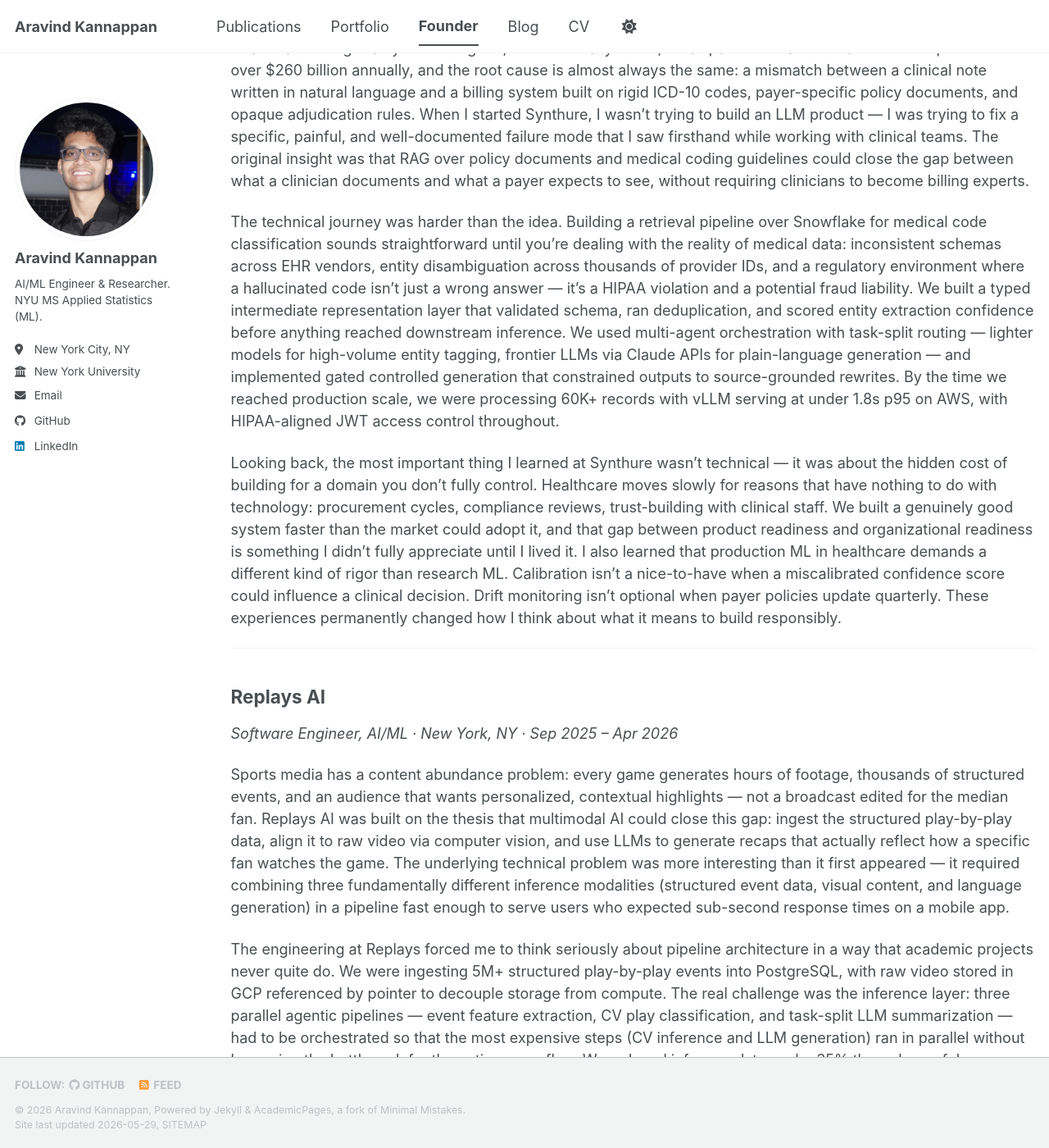
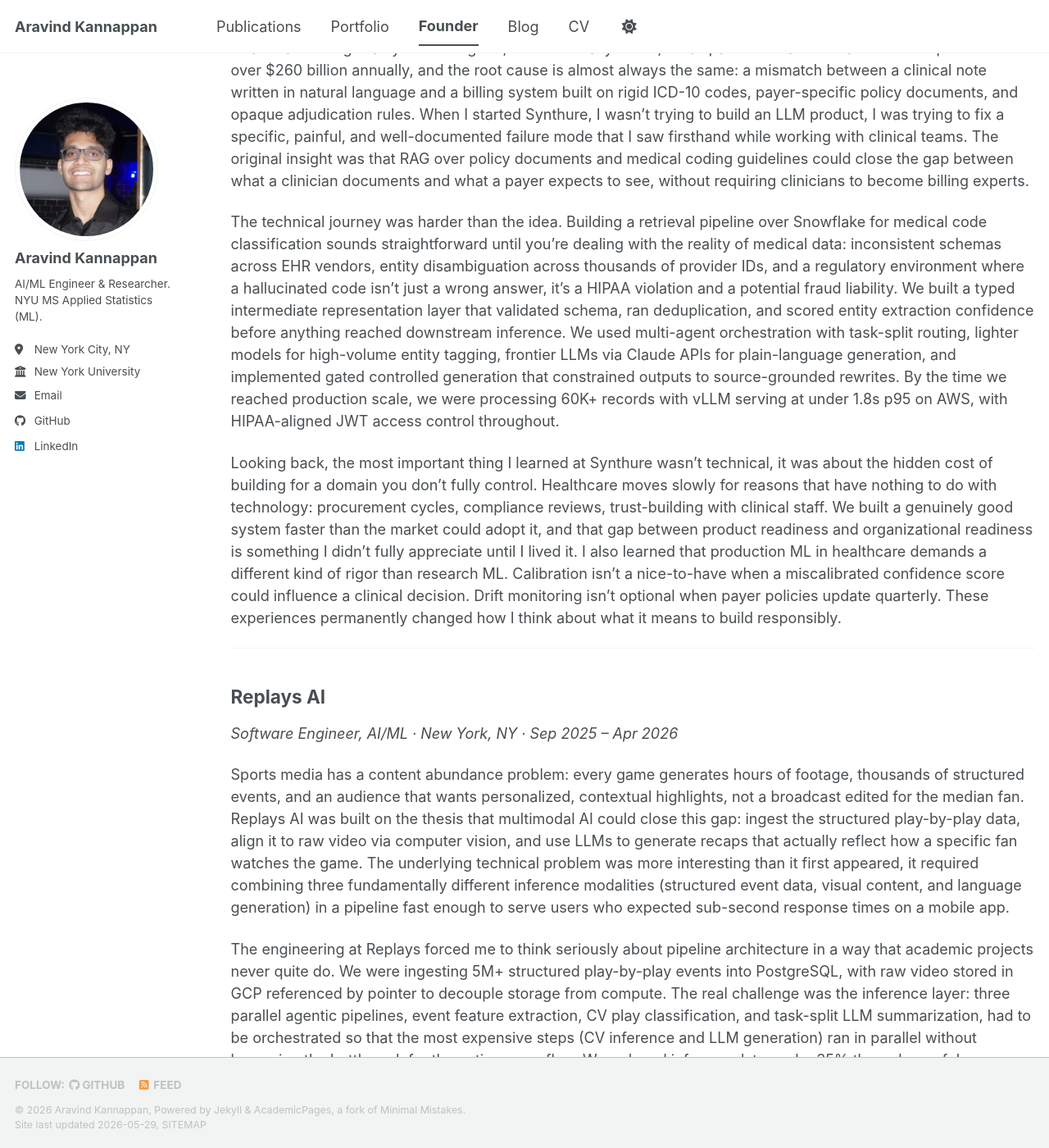
Before and after one commit to aravinds-kannappan/aravinds-kannappan.github.io, a Jekyll site: the page built from _pages/entrepreneurship.md, in a window 1280 px wide and 1400 px high, scrolled down 348 px. Shown: the whole window at 82% size. Built offline with Jekyll 4.4.1, drawn with Linux system fonts in a browser that asks for light colours; a script bundle is joined from its source files by our own code; library files that are not in the unit come from our copies; some of the changed text lies outside the part shown.

Commit message:
Remove em dashes from founder page

```diff
--- a/_pages/entrepreneurship.md
+++ b/_pages/entrepreneurship.md
@@ -7,26 +7,26 @@
 
 {% include base_path %}
 
-Building startups taught me things that no course or research role could — about tradeoffs under uncertainty, the cost of technical debt at the worst possible time, and what it actually means to own a system end-to-end. The two ventures below shaped how I think about ML engineering as much as any paper or theorem.
+Building startups taught me things that no course or research role could, about tradeoffs under uncertainty, the cost of technical debt at the worst possible time, and what it actually means to own a system end-to-end. The two ventures below shaped how I think about ML engineering as much as any paper or theorem.
 
 ---
 
 ## Synthure | Care Clarity AI
 *Founder & ML Engineer · New York, NY · Jul 2023 – Jul 2025*
 
-Healthcare billing is a system designed, unintentionally or not, to fail patients. Claim denials cost U.S. providers over $260 billion annually, and the root cause is almost always the same: a mismatch between a clinical note written in natural language and a billing system built on rigid ICD-10 codes, payer-specific policy documents, and opaque adjudication rules. When I started Synthure, I wasn't trying to build an LLM product — I was trying to fix a specific, painful, and well-documented failure mode that I saw firsthand while working with clinical teams. The original insight was that RAG over policy documents and medical coding guidelines could close the gap between what a clinician documents and what a payer expects to see, without requiring clinicians to become billing experts.
+Healthcare billing is a system designed, unintentionally or not, to fail patients. Claim denials cost U.S. providers over $260 billion annually, and the root cause is almost always the same: a mismatch between a clinical note written in natural language and a billing system built on rigid ICD-10 codes, payer-specific policy documents, and opaque adjudication rules. When I started Synthure, I wasn't trying to build an LLM product, I was trying to fix a specific, painful, and well-documented failure mode that I saw firsthand while working with clinical teams. The original insight was that RAG over policy documents and medical coding guidelines could close the gap between what a clinician documents and what a payer expects to see, without requiring clinicians to become billing experts.
 
-The technical journey was harder than the idea. Building a retrieval pipeline over Snowflake for medical code classification sounds straightforward until you're dealing with the reality of medical data: inconsistent schemas across EHR vendors, entity disambiguation across thousands of provider IDs, and a regulatory environment where a hallucinated code isn't just a wrong answer — it's a HIPAA violation and a potential fraud liability. We built a typed intermediate representation layer that validated schema, ran deduplication, and scored entity extraction confidence before anything reached downstream inference. We used multi-agent orchestration with task-split routing — lighter models for high-volume entity tagging, frontier LLMs via Claude APIs for plain-language generation — and implemented gated controlled generation that constrained outputs to source-grounded rewrites. By the time we reached production scale, we were processing 60K+ records with vLLM serving at under 1.8s p95 on AWS, with HIPAA-aligned JWT access control throughout.
+The technical journey was harder than the idea. Building a retrieval pipeline over Snowflake for medical code classification sounds straightforward until you're dealing with the reality of medical data: inconsistent schemas across EHR vendors, entity disambiguation across thousands of provider IDs, and a regulatory environment where a hallucinated code isn't just a wrong answer, it's a HIPAA violation and a potential fraud liability. We built a typed intermediate representation layer that validated schema, ran deduplication, and scored entity extraction confidence before anything reached downstream inference. We used multi-agent orchestration with task-split routing, lighter models for high-volume entity tagging, frontier LLMs via Claude APIs for plain-language generation, and implemented gated controlled generation that constrained outputs to source-grounded rewrites. By the time we reached production scale, we were processing 60K+ records with vLLM serving at under 1.8s p95 on AWS, with HIPAA-aligned JWT access control throughout.
 
-Looking back, the most important thing I learned at Synthure wasn't technical — it was about the hidden cost of building for a domain you don't fully control. Healthcare moves slowly for reasons that have nothing to do with technology: procurement cycles, compliance reviews, trust-building with clinical staff. We built a genuinely good system faster than the market could adopt it, and that gap between product readiness and organizational readiness is something I didn't fully appreciate until I lived it. I also learned that production ML in healthcare demands a different kind of rigor than research ML. Calibration isn't a nice-to-have when a miscalibrated confidence score could influence a clinical decision. Drift monitoring isn't optional when payer policies update quarterly. These experiences permanently changed how I think about what it means to build responsibly.
+Looking back, the most important thing I learned at Synthure wasn't technical, it was about the hidden cost of building for a domain you don't fully control. Healthcare moves slowly for reasons that have nothing to do with technology: procurement cycles, compliance reviews, trust-building with clinical staff. We built a genuinely good system faster than the market could adopt it, and that gap between product readiness and organizational readiness is something I didn't fully appreciate until I lived it. I also learned that production ML in healthcare demands a different kind of rigor than research ML. Calibration isn't a nice-to-have when a miscalibrated confidence score could influence a clinical decision. Drift monitoring isn't optional when payer policies update quarterly. These experiences permanently changed how I think about what it means to build responsibly.
 
 ---
 
 ## Replays AI
 *Software Engineer, AI/ML · New York, NY · Sep 2025 – Apr 2026*
 
-Sports media has a content abundance problem: every game generates hours of footage, thousands of structured events, and an audience that wants personalized, contextual highlights — not a broadcast edited for the median fan. Replays AI was built on the thesis that multimodal AI could close this gap: ingest the structured play-by-play data, align it to raw video via computer vision, and use LLMs to generate recaps that actually reflect how a specific fan watches the game. The underlying technical problem was more interesting than it first appeared — it required combining three fundamentally different inference modalities (structured event data, visual content, and language generation) in a pipeline fast enough to serve users who expected sub-second response times on a mobile app.
+Sports media has a content abundance problem: every game generates hours of footage, thousands of structured events, and an audience that wants personalized, contextual highlights, not a broadcast edited for the median fan. Replays AI was built on the thesis that multimodal AI could close this gap: ingest the structured play-by-play data, align it to raw video via computer vision, and use LLMs to generate recaps that actually reflect how a specific fan watches the game. The underlying technical problem was more interesting than it first appeared, it required combining three fundamentally different inference modalities (structured event data, visual content, and language generation) in a pipeline fast enough to serve users who expected sub-second response times on a mobile app.
 
-The engineering at Replays forced me to think seriously about pipeline architecture in a way that academic projects never quite do. We were ingesting 5M+ structured play-by-play events into PostgreSQL, with raw video stored in GCP referenced by pointer to decouple storage from compute. The real challenge was the inference layer: three parallel agentic pipelines — event feature extraction, CV play classification, and task-split LLM summarization — had to be orchestrated so that the most expensive steps (CV inference and LLM generation) ran in parallel without becoming the bottleneck for the entire recap flow. We reduced inference latency by 35% through careful parallelism design, and the REST API layer with recap caching kept live ranking endpoints at sub-second response times even under load. Building the React/TypeScript mobile client on top of this — and reducing mean load time by 28% through component memoization — made me a better full-stack engineer than I expected to become.
+The engineering at Replays forced me to think seriously about pipeline architecture in a way that academic projects never quite do. We were ingesting 5M+ structured play-by-play events into PostgreSQL, with raw video stored in GCP referenced by pointer to decouple storage from compute. The real challenge was the inference layer: three parallel agentic pipelines, event feature extraction, CV play classification, and task-split LLM summarization, had to be orchestrated so that the most expensive steps (CV inference and LLM generation) ran in parallel without becoming the bottleneck for the entire recap flow. We reduced inference latency by 35% through careful parallelism design, and the REST API layer with recap caching kept live ranking endpoints at sub-second response times even under load. Building the React/TypeScript mobile client on top of this, and reducing mean load time by 28% through component memoization, made me a better full-stack engineer than I expected to become.
 
-What Replays taught me above all else was how to reason about latency as a first-class product requirement, not an afterthought. In research settings, a model that takes 10 seconds to generate an answer is fine. In a mobile app serving sports fans who want their recap immediately after the final buzzer, 10 seconds is a product failure. Every architectural decision we made — from the pointer-based video storage to the parallel inference pipelines to the caching strategy — was driven by a latency budget, and working backward from that budget shaped the entire system design. It also deepened my appreciation for the difference between a system that works and a system that scales: the former is a proof of concept, the latter is an engineering discipline.
+What Replays taught me above all else was how to reason about latency as a first-class product requirement, not an afterthought. In research settings, a model that takes 10 seconds to generate an answer is fine. In a mobile app serving sports fans who want their recap immediately after the final buzzer, 10 seconds is a product failure. Every architectural decision we made, from the pointer-based video storage to the parallel inference pipelines to the caching strategy, was driven by a latency budget, and working backward from that budget shaped the entire system design. It also deepened my appreciation for the difference between a system that works and a system that scales: the former is a proof of concept, the latter is an engineering discipline.
```
